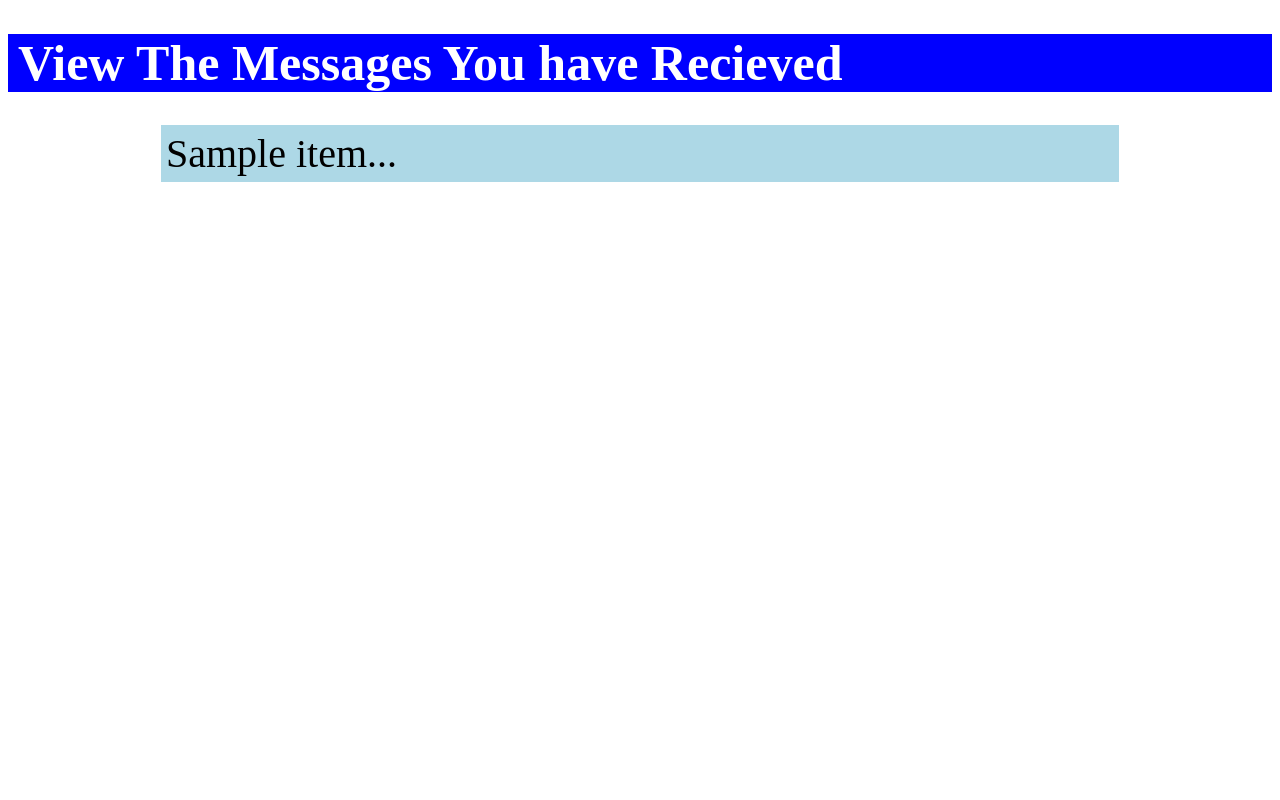
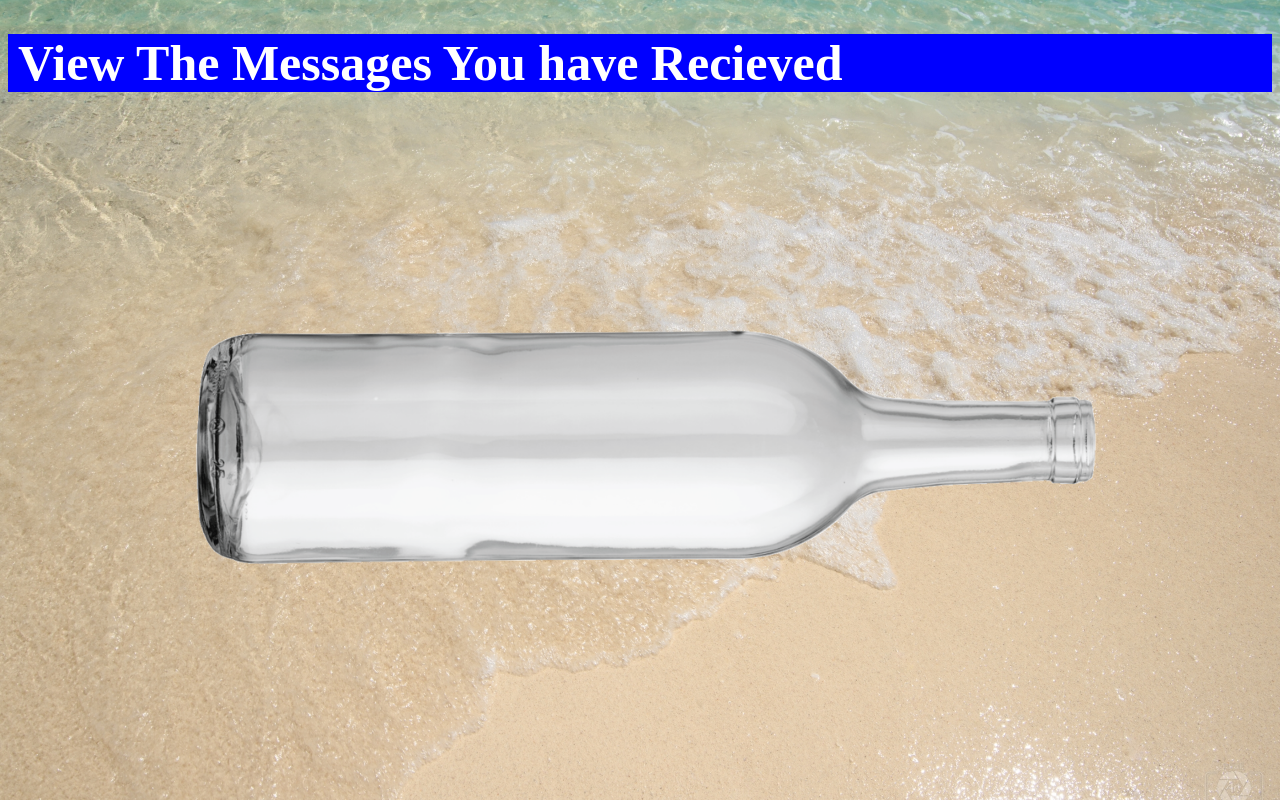
Before and after one commit to Leodson/Message-In-A-Bottle, a Python web app: template templates/view_messages.html in a window 1280 px wide. Run offline with Jinja, Linux system fonts and the light colour scheme; the template is opened without the code that fills it: most values are stand-ins (such as "Sample title", 1, 10 or a date in 2020).

Commit message:
Edited the view message page

```diff
--- a/static/view_messages.css
+++ b/static/view_messages.css
@@ -1,11 +1,18 @@
-div
+html
 {
-  background-color: lightblue;
+  background: url("sand.jpg") no-repeat center center fixed;
+  -webkit-background-size: cover;
+  -moz-background-size: cover;
+  -o-background-size: cover;
+  background-size: cover;
+}
+
+img
+{
   display: block;
   margin-left: auto;
   margin-right: auto;
-  padding: 5px;
-  font-family: Cedarville Cursive, serif;
+  padding: -500px;
   background-position: bottom right;
   background-repeat: no-repeat;
   width: 75%;
--- a/templates/view_messages.html
+++ b/templates/view_messages.html
@@ -8,9 +8,8 @@
   <body>
     <h1>View The Messages You have Recieved</h1>
     {% for item in first_20_char %}
-      <div class="boxed">
-        {{ item }}...
-      </div>
+        <!-- {{ item }}... -->
+        <img src="../static/bottle4.png">
     {% endfor %}
   </body>
 </html>
```
Also changed, not shown: static/bottle2.png (added), static/bottle3.jpg (added), static/bottle4.png (added), static/sand.jpg (added).
